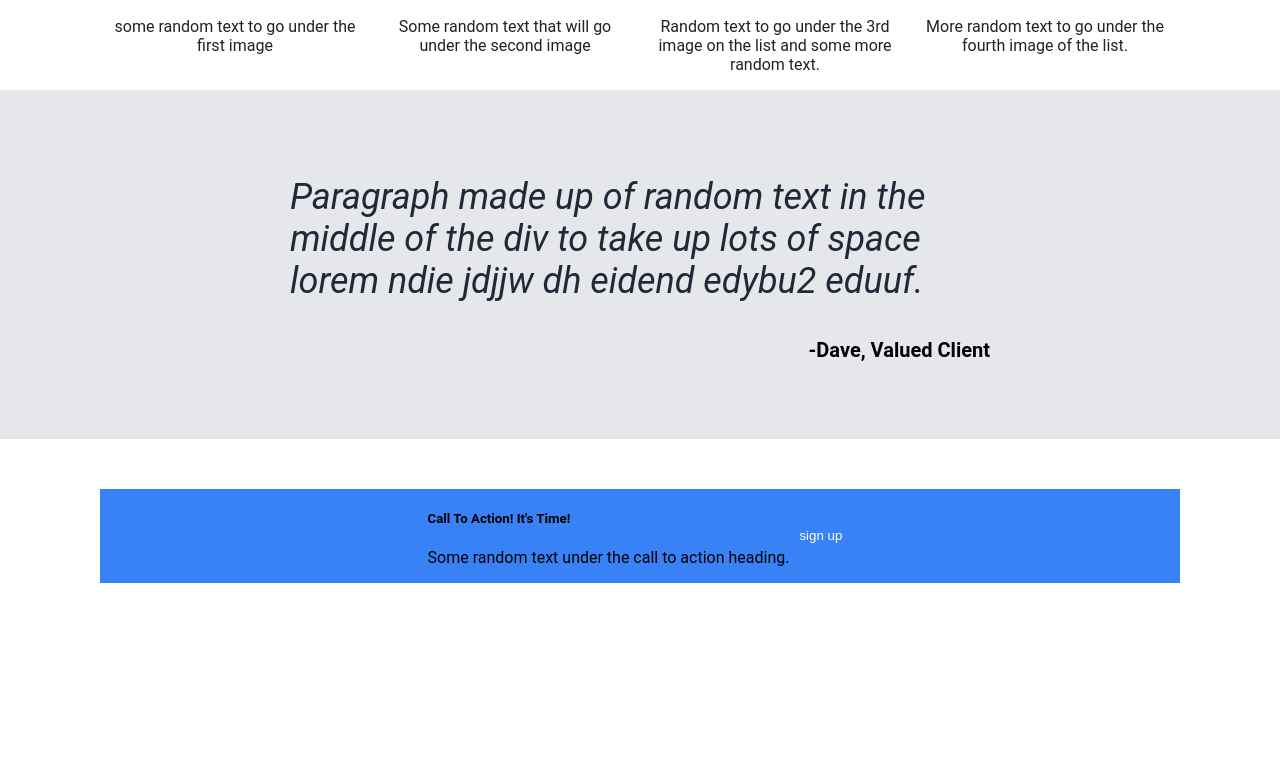
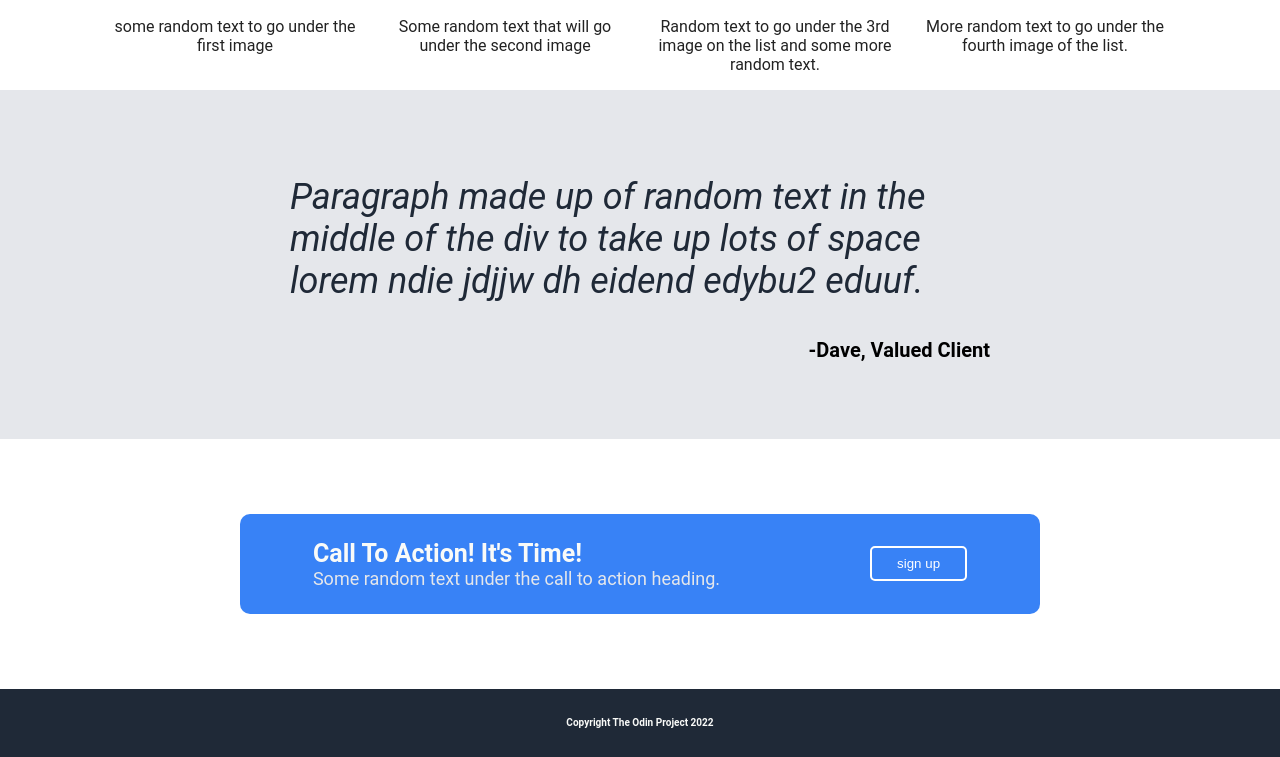
Before and after one commit to Brandongrogan1/Landing-Page, a plain HTML site: page index.html in a window 1280 px wide. Shown: the part 727-1484 px from the top of the page. Before the commit the page ends 1360 px from the top, so only its background shows below. Drawn offline with Linux system fonts and the light colour scheme.

Commit message:
Finish call to action section and footer

```diff
--- a/index.html
+++ b/index.html
@@ -56,11 +56,15 @@
         <div class="call-to-action-container">
             <div class="cta-and-button">
                 <div class="cta">
-                    <h5>Call To Action! It's Time!</h5>
-                    <p>Some random text under the call to action heading.</p>
+                    <h5 class="hfive">Call To Action! It's Time!</h5>
+                    <p class="pfive">Some random text under the call to action heading.</p>
                 </div>
-                <button>sign up</button>
+                <button class="cta-button">sign up</button>
             </div>
         </div>
+        <div class="footer">
+            <h6>Copyright The Odin Project 2022</h6>
+        </div>
+
 </body>
 </html>
--- a/stylesheet.css
+++ b/stylesheet.css
@@ -135,18 +135,32 @@ padding: 50px;
 .cta-and-button {
     display: flex;
     background-color: #3882F6;
-    margin: 50px 100px;
+    margin: 75px 240px;
     justify-content: center;
     align-items: center;
+    padding: 25px;
+    gap: 150px;
+    border-radius: 10px;
 }
-
 .hfive {
     color: #F9FAF8;
-    font-size: 18px;
-    margin-bottom: 0;
+    font-size: 25px;
+    margin: 0;
 }
 .pfive {
     color: #E5E7EB;
-    font-size: 14px;
-    margin-top: 0;
+    font-size: 18px;
+    margin: 0;
 }
+button.cta-button {
+    border: 2px solid white;
+    padding: 8px 25px;
+}
+.footer {
+    background-color: #1F2937;
+    text-align: center;
+    padding-top: 5px;
+    padding-bottom: 5px;
+    color:#F9FAF8;
+    font-size: 15px;
+}
```
